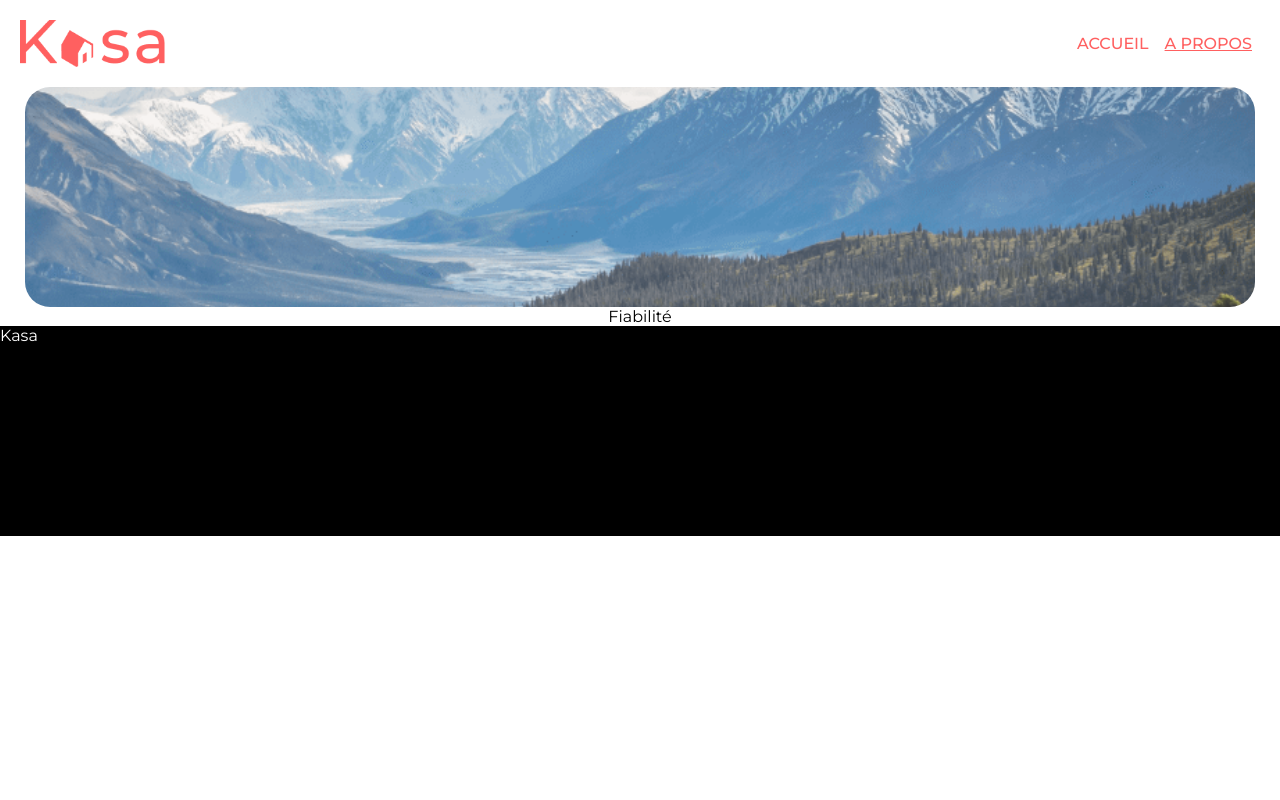
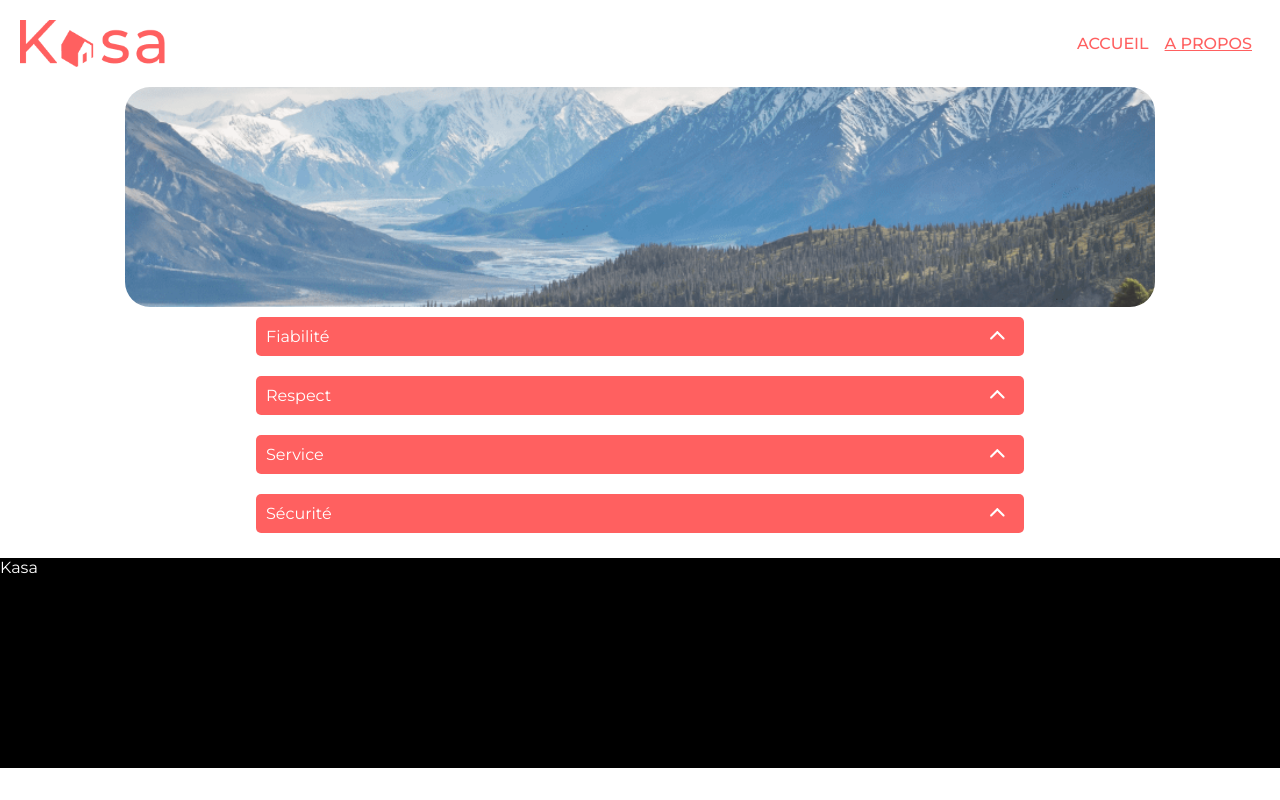
Before and after one commit to juliegip/OC_DevWeb_P6_Kasa, a React (Create React App) app: page /about in a window 1280 px wide. Built offline with nearby package versions, Linux system fonts and the light colour scheme.

Commit message:
component Collapse OK, raf: transition

```diff
--- a/package.json
+++ b/package.json
@@ -3,6 +3,11 @@
   "version": "0.1.0",
   "private": true,
   "dependencies": {
+    "@fortawesome/fontawesome-svg-core": "^6.4.2",
+    "@fortawesome/free-brands-svg-icons": "^6.4.2",
+    "@fortawesome/free-regular-svg-icons": "^6.4.2",
+    "@fortawesome/free-solid-svg-icons": "^6.4.2",
+    "@fortawesome/react-fontawesome": "^0.2.0",
     "@testing-library/jest-dom": "^5.17.0",
     "@testing-library/react": "^13.4.0",
     "@testing-library/user-event": "^13.5.0",
--- a/src/components/Banner/Banner.module.scss
+++ b/src/components/Banner/Banner.module.scss
@@ -7,8 +7,8 @@
     border-radius: 10px;
     max-width: 768px;
     min-height: 120px;
-    margin: 10px;
-    width: calc(100% - 30px);
+    margin: 10px 10px 15px 10px;
+    width: 100%;
 
     h1 {
         font-size: 24px;
--- a/src/components/Card/Card.module.scss
+++ b/src/components/Card/Card.module.scss
@@ -9,8 +9,8 @@
     padding-top: 100px;
     border-radius: 10px;
     min-height: 255px;
-    margin: 10px;
-    width: calc(100% - 20px);
+    margin: 10px 0;
+    width: 100%;
     --card-width: calc(32% - 20px);
 
 
--- a/src/components/Collapse/Collapse.jsx
+++ b/src/components/Collapse/Collapse.jsx
@@ -1,11 +1,38 @@
-import React from 'react'
+import React, { useEffect, useState } from 'react'
 import styles from './Collapse.module.scss'
+import { FontAwesomeIcon } from '@fortawesome/react-fontawesome'
+import { faChevronDown, faChevronUp } from '@fortawesome/free-solid-svg-icons'
 
-function Collapse({ title }) {
+function Collapse({ title, descr }) {
+  let [open, setOpen] = useState(false)
+  function toggle() {
+    setOpen(!open)
+  }
+
   return (
-    <div className={styles.dropdowContainer}>
-      <span>{title}</span>
-    </div>
+    <article className={styles.collapseContainer}>
+      <div className={styles.collapseTopbar}>
+        <div className={styles.collapseTitle}>{title}</div>
+        <button onClick={toggle}>
+          <FontAwesomeIcon
+            icon={faChevronDown}
+            size="lg"
+            className={open ? '' : styles.hidden}
+          />
+          <FontAwesomeIcon
+            icon={faChevronUp}
+            size="lg"
+            className={open ? styles.hidden : ''}
+          />
+        </button>
+      </div>
+
+      {open && (
+        <div className={`${styles.collapseText} ${open ? styles.opened : ''}`}>
+          {descr}
+        </div>
+      )}
+    </article>
   )
 }
 
--- a/src/components/Collapse/Collapse.module.scss
+++ b/src/components/Collapse/Collapse.module.scss
@@ -1,6 +1,47 @@
 @import '../../styles/_variables.scss';
-.dropdownContainer {
+
+.collapseContainer {
+    display: flex;
+    flex-direction: column;
     background-color: $primary-color;
     color: white;
+    max-width: 768px;
+    margin: 5px 0;
+    width: 100%;
+    border-radius: 5px;
 
+    .hidden {
+        display: none;
+    }
+
+    .collapseTopbar {
+        display: flex;
+        justify-content: space-between;
+        padding: 10px 12px 10px 10px;
+
+        & button {
+            color: white;
+            border: none;
+            background-color: $primary-color;
+        }
+    }
+
+    .collapseText{
+        background-color:$secondary-color;
+        color: $primary-color;
+        width: 100%;
+        padding: 10px 8px;
+        overflow: hidden;
+        height: 0;
+        transition: height 1000ms ease-in-out;
+
+        &.opened {
+            height: auto;
+        }
+
+    }
+
+    @media screen and (min-width: 768px) {
+        margin: 10px;
+    }
 }
--- a/src/components/Footer/Footer.module.scss
+++ b/src/components/Footer/Footer.module.scss
@@ -4,5 +4,6 @@
     background-color: black;
     color: white;
     height: 210px;
+    margin-top:  15px;
 
 }
--- a/src/pages/About/About.jsx
+++ b/src/pages/About/About.jsx
@@ -7,13 +7,16 @@ import texts from '../../data/app_texts'
 import imageabout from '../../assets/images/about_banner.png'
 import Collapse from '../../components/Collapse/Collapse'
 
-const P_About = () => {
+function About() {
   return (
     <section className={styles.aboutpage}>
       <Banner image={imageabout}></Banner>
-      <Collapse title={texts.fiabilite} />
+      <Collapse title={texts.fiabilite} descr={texts.fiabilite_descr} />
+      <Collapse title={texts.respect} descr={texts.respect_descr} />
+      <Collapse title={texts.service} descr={texts.security_descr} />
+      <Collapse title={texts.security} descr={texts.security_descr} />
     </section>
   )
 }
 
-export default P_About
+export default About
--- a/src/pages/About/About.module.css
+++ b/src/pages/About/About.module.css
@@ -2,10 +2,10 @@
     display: flex;
     flex-direction: column;
     align-items: center;
-
+    margin: 0 20px;
 
     @media screen and (min-width: 768px) {
-
+        margin: 0 100px;
         padding: 0;
     }
 
--- a/src/pages/Home/Home.module.css
+++ b/src/pages/Home/Home.module.css
@@ -2,6 +2,7 @@
     display: flex;
     flex-direction: column;
     align-items: center;
+    margin: 0 20px;
 
 
     @media screen and (min-width: 768px) {
--- a/src/styles/App.scss
+++ b/src/styles/App.scss
@@ -1,5 +1,8 @@
 @import './_variables.scss';
 
+* {
+    box-sizing: border-box;
+}
 body {
     font-family: 'Montserrat',sans-serif;
     margin: 0;
--- a/src/styles/_variables.scss
+++ b/src/styles/_variables.scss
@@ -1,4 +1,5 @@
 $primary-color: #ff6060;
+$secondary-color: #F6F6F6;
 $home-bg-image: url('../../assets/images/home_banner.png');
 $about-bg-image: url('../../assets/images/about_banner.png');
 
```
Also changed, not shown: 1 other file (tests, documents, lock files or other folders).
